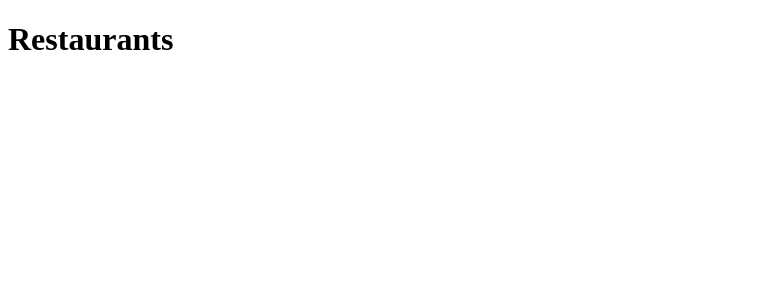
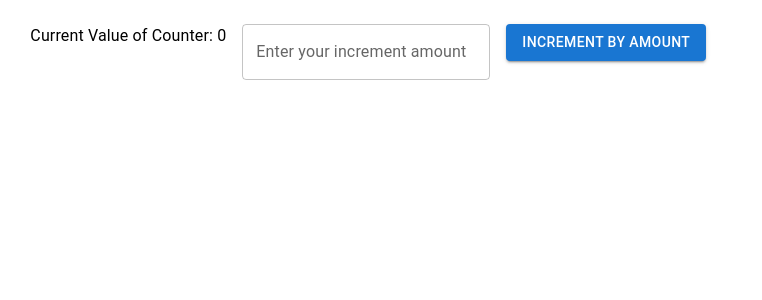
Before and after one commit to MSci-245-react/lab-5-team-7, a React (Create React App) app: page / in a window 1280 px wide. Shown: the top 300 px of the page, without its empty margins (0-762 px from the left). Built offline with nearby package versions, Linux system fonts and the light colour scheme.

Commit message:
Complete lab 8

```diff
--- a/package.json
+++ b/package.json
@@ -3,12 +3,16 @@
   "version": "0.1.0",
   "private": true,
   "dependencies": {
+    "@emotion/react": "^11.11.4",
+    "@emotion/styled": "^11.11.0",
+    "@mui/material": "^5.15.12",
+    "@reduxjs/toolkit": "^2.2.1",
     "@testing-library/jest-dom": "^5.14.1",
     "@testing-library/react": "^13.0.0",
     "@testing-library/user-event": "14.4.3",
     "react": "^18.2.0",
     "react-dom": "^18.2.0",
-    "react-redux": "8.0.1",
+    "react-redux": "8.0.4",
     "react-scripts": "5.0.1",
     "redux": "4.2.0",
     "redux-thunk": "2.4.1",
--- a/src/App.js
+++ b/src/App.js
@@ -1,11 +1,12 @@
 import {Provider} from 'react-redux';
-import store from './store';
-import RestaurantScreen from './components/RestaurantScreen';
+import store from './app/store';
+import RestaurantScreen from './components/RestaurantScreen'; //From Previous labs
+import IncrementByAmount from './features/counter/IncrementByAmount';
 
 export default function App() {
   return (
     <Provider store={store}>
-      <RestaurantScreen />
+      <IncrementByAmount />
     </Provider>
   );
 }
--- /dev/null
+++ b/src/app/store.js
@@ -0,0 +1,9 @@
+import { configureStore } from "@reduxjs/toolkit";
+import counterReducer from "../features/counter/counterSlice";
+import { TextField } from '@mui/material';
+
+export default configureStore ({
+    reducer: {
+        counter: counterReducer,
+    },
+})
--- /dev/null
+++ b/src/features/counter/IncrementByAmount.js
@@ -0,0 +1,38 @@
+import React, { useState } from 'react';
+import { useSelector, useDispatch } from 'react-redux';
+import { incrementByAmount } from './counterSlice';
+import { Grid, Typography, TextField, Button} from '@mui/material';
+
+export default function IncrementByAmount() {
+    const [amount, setAmount] = useState('');
+    const count = useSelector((state) => state.counter.value);
+    const dispatch = useDispatch();
+
+    const handleAmount = (event) => {
+        setAmount(event.target.value);
+    };
+
+    return (
+        <Grid container spacing={2} sx={{ marginX: '0.5%', marginY: '0.5%' }} >
+            <Grid item={4}>
+                <Typography>Current Value of Counter: {count}</Typography>
+            </Grid>
+            <Grid item={4}>
+                <TextField
+                    id="amountIncremented"
+                    label="Enter your increment amount"
+                    value={amount}
+                    onChange={handleAmount}
+                />
+            </Grid>
+            <Grid item={4}>
+                <Button
+                    variant="contained"
+                    onClick={() => dispatch(incrementByAmount(parseInt(amount, 10)))}
+                >
+                    Increment By Amount
+                </Button>
+            </Grid>
+        </Grid>
+    );
+}
--- /dev/null
+++ b/src/features/counter/counterSlice.js
@@ -0,0 +1,23 @@
+import { createSlice } from '@reduxjs/toolkit'
+
+export const counterSlice = createSlice({
+    name: 'counter',
+    initialState: {
+        value: 0,
+    },
+    reducers: {
+        increment: (state) => {
+            state.value +=1
+        },
+        decrement: (state) => {
+            state.value -=1
+        },
+        incrementByAmount: (state, action) => {
+            state.value += action.payload
+        },
+    },
+})
+
+export const {increment, decrement, incrementByAmount} = counterSlice.actions
+
+export default counterSlice.reducer
--- a/src/index.js
+++ b/src/index.js
@@ -1,10 +1,12 @@
 import React from 'react';
 import ReactDOM from 'react-dom/client';
 import App from './App';
+import store from './app/store';
+import { Provider } from 'react-redux';
 
 const root = ReactDOM.createRoot(document.getElementById('root'));
 root.render(
-  <React.StrictMode>
+  <Provider store={store}>
     <App />
-  </React.StrictMode>,
+  </Provider>
 );
```
Also changed, not shown: src/features/counter/counter.js (added, +28 -0 lines), 1 other file (tests, documents, lock files or other folders).
